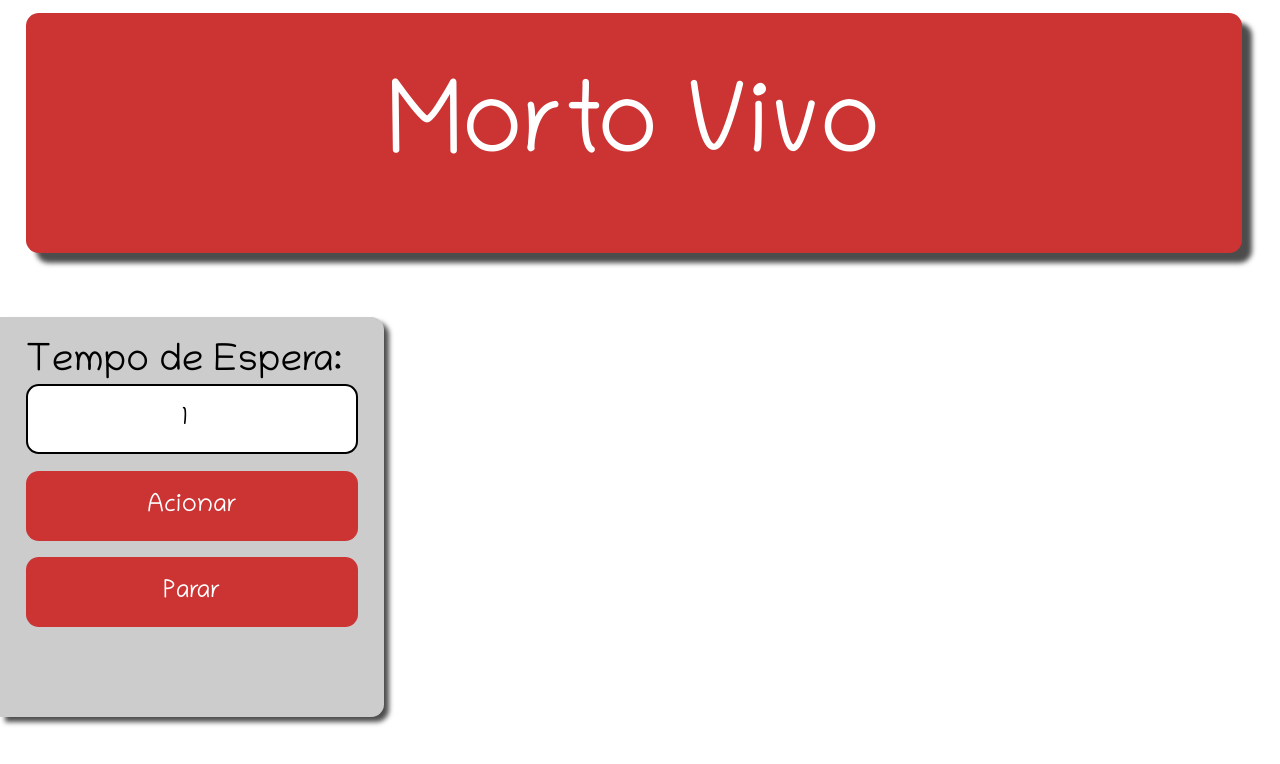
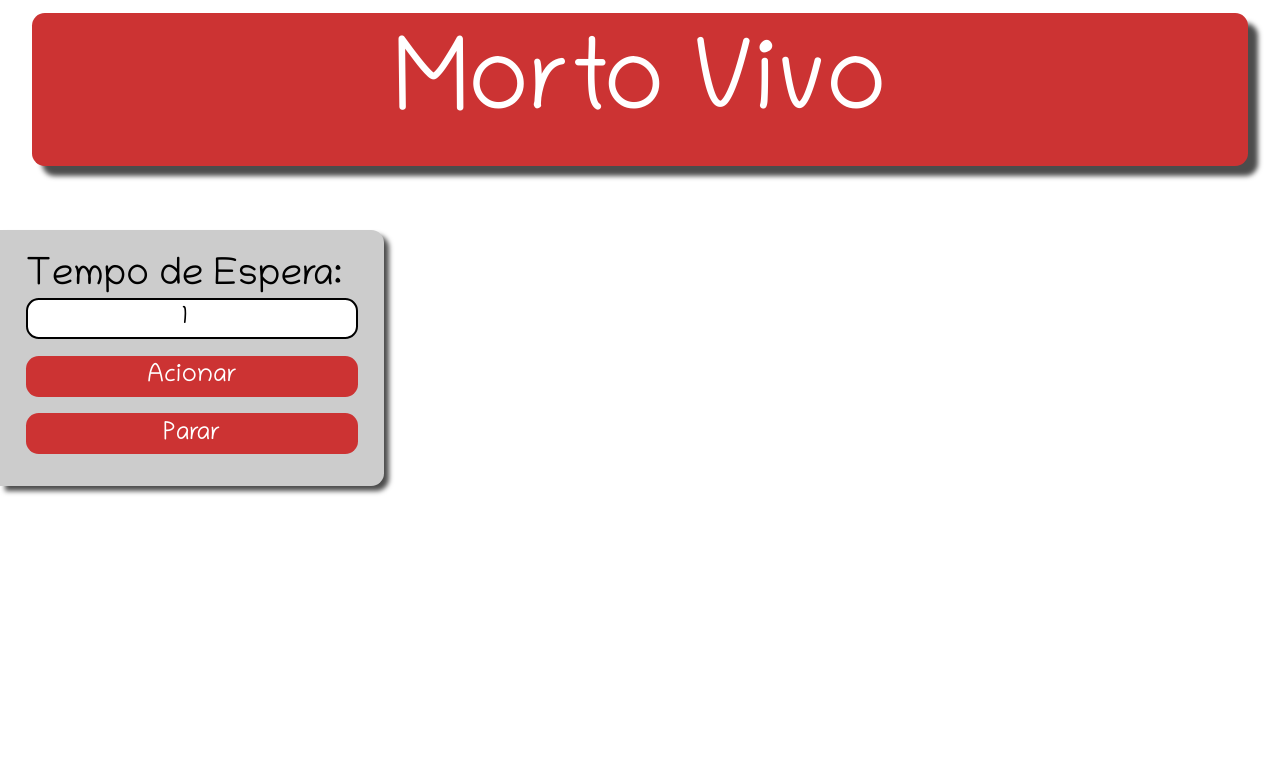
Before and after one commit to AdryanPablo/morto-vivo, a plain HTML site: page index.html in a window 1280 px wide. Drawn offline with Linux system fonts and the light colour scheme; files whose address does not match are found by name.

Commit message:
Correção do Bug da Responsividade

```diff
--- a/estilos/mortoVivo.css
+++ b/estilos/mortoVivo.css
@@ -21,8 +21,8 @@ html {
     justify-content: center;
     align-items: center;
 
-    width: 100vw;
-    height: 25vh;
+    width: 100%;
+    height: 40em;
 
     padding: 2%;
 
@@ -40,11 +40,13 @@ html {
 
 #painel {
     float: left;
-    width: 40vw;
-    height: 75vh;
+    width: 40%;
+    height: 75em;
+
+    margin-top: 25%;
 
     background-color: #ccc;
-    border-top-right-radius: 1em;
+    border-radius: 0 5em 5em 0;
     box-shadow: 5px 5px 5px rgba(0, 0, 0, 0.7);
     padding: 2%;
 }
@@ -84,10 +86,10 @@ html {
 
 #mortoVivo {
     float: right;
-    width: 60vw;
-    height: 75vh;
+    width: 60%;
+    height: 75em;
 
-    padding-top: 25%;
+    margin-top: 25%;
 }
 
 #acao {
@@ -107,24 +109,20 @@ html {
 @media screen and (min-width: 1200px) {
 
     #cabecalho {
-        width: 95vw;
-        height: 30vh;
+        width: 95%;
+        height: 12em;
         margin-top: 1%;
-        margin-left: 2%;
+        margin-left: 2.5%;
         border-radius: 1em;
     }
 
     #painel {
-        width: 30vw;
-        height: 50vh;
+        width: 30%;
+        height: 20em;
 
         margin-top: 5%;
 
-        border-bottom-right-radius: 1em;
-    }
-
-    #mortoVivo {
-        height: 40vh;
+        border-radius: 0 1em 1em 0;
     }
 
     #titulo {
@@ -151,10 +149,10 @@ html {
     }
 
     #mortoVivo {
-        width: 68vw;
-        height: 70vh;
-        margin: 0;
-        padding-top: 5%;
+        width: 70%;
+        height: 20em;
+
+        margin-top: 5%;
     }
 
     #acao {
```
